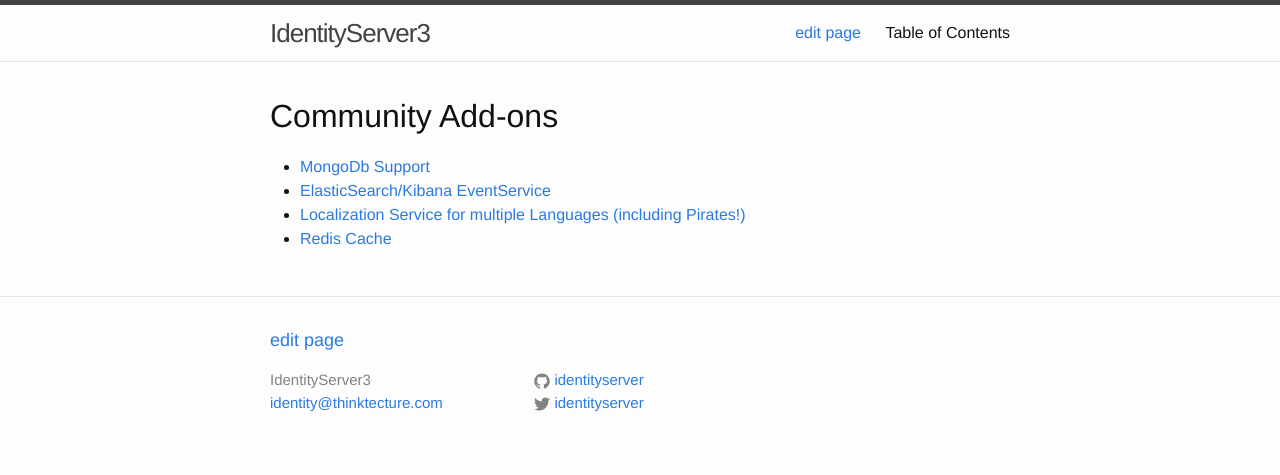
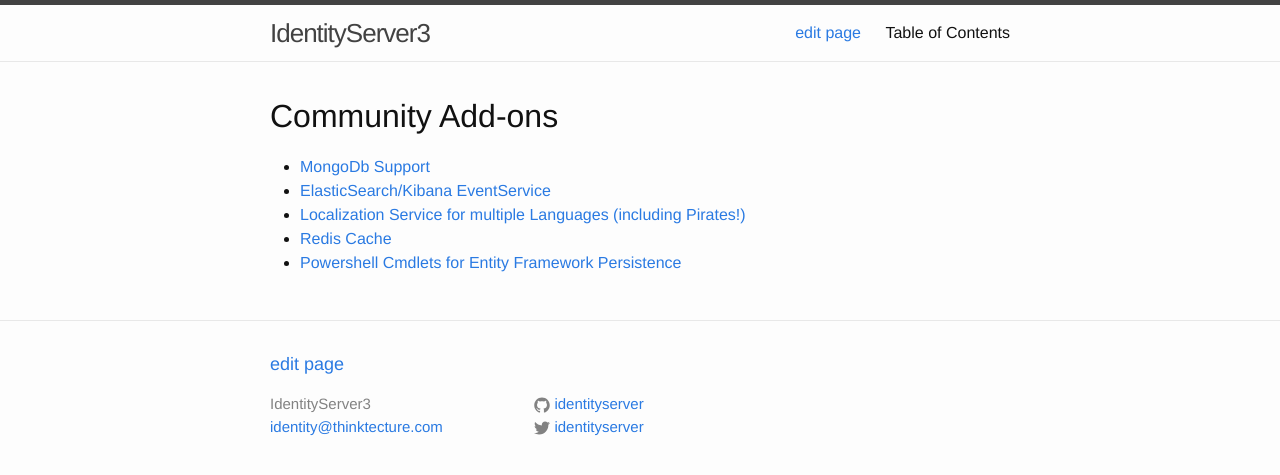
Before and after one commit to IdentityServer/Documentation, a Jekyll site: the page built from docs/resources/community.md, in a window 1280 px wide. Shown: the top 475 px of the page. Built offline with Jekyll 4.4.1, drawn with Linux system fonts in a browser that asks for light colours; Markdown is read by kramdown in place of the engine named in the settings.

Commit message:
Update community.md

```diff
--- a/docs/resources/community.md
+++ b/docs/resources/community.md
@@ -8,3 +8,4 @@
 * [ElasticSearch/Kibana EventService](https://github.com/nrkno/IdentityServer3.Contrib)
 * [Localization Service for multiple Languages (including Pirates!)](https://johnkors.github.io/IdentityServer3.Contrib.Localization/#/)
 * [Redis Cache](https://github.com/imperugo/Thinktecture.IdentityServer3.Cache.Redis)
+* [Powershell Cmdlets for Entity Framework Persistence](https://github.com/ghys/IdentityServer3.Contrib.PowerShell)
```
